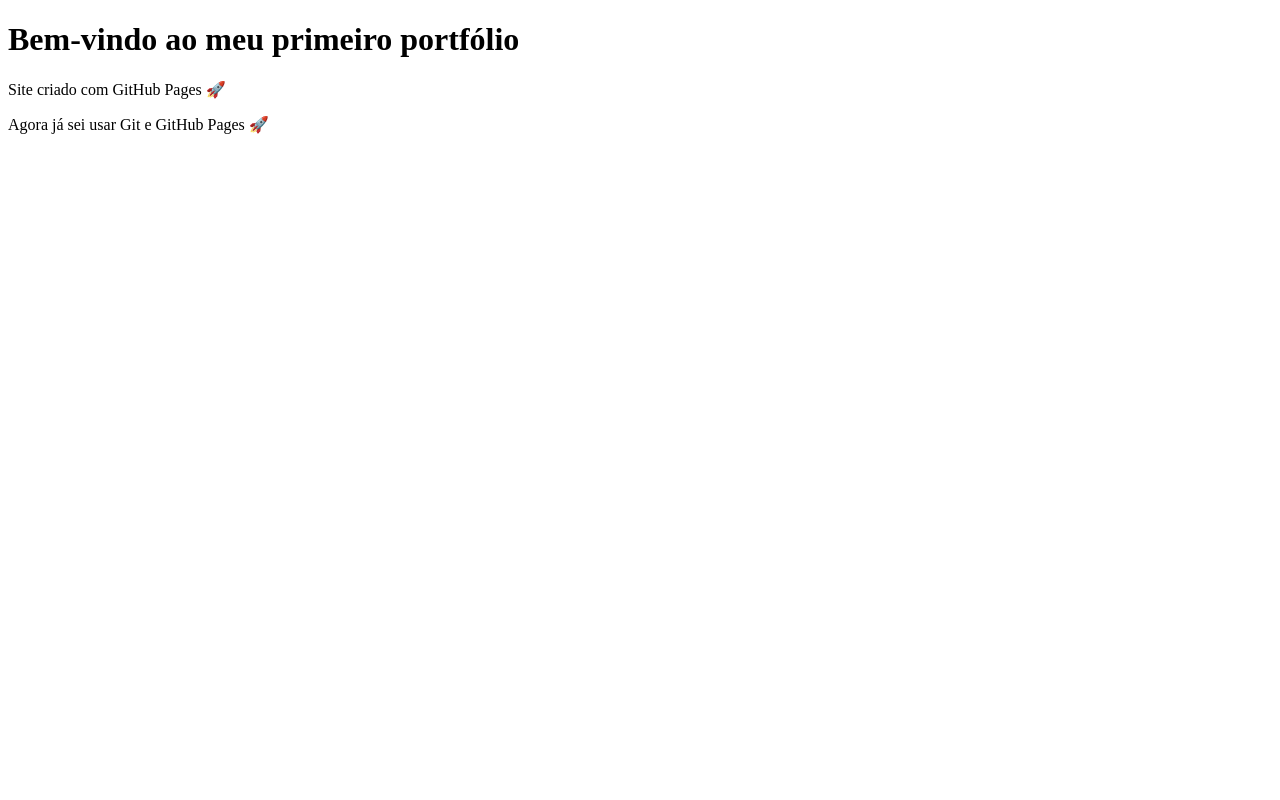
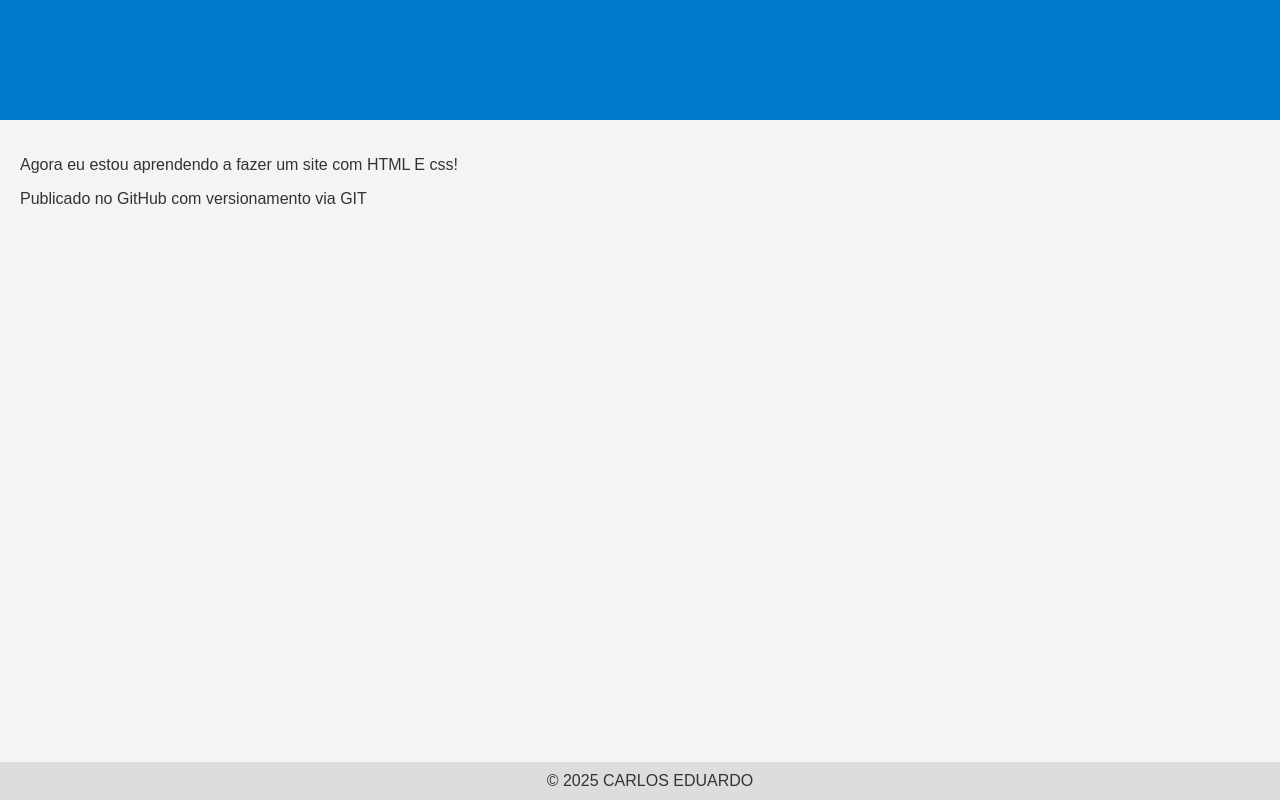
Before and after one commit to Eduprogrammer/meu-portifolio, a plain HTML site: page index.html in a window 1280 px wide. Drawn offline with Linux system fonts and the light colour scheme.

Commit message:
Site em HTML e CSS

```diff
--- a/index.html
+++ b/index.html
@@ -3,10 +3,22 @@
 <head>
     <meta charset='UTF-8'>
     <title>Meu Portfólio</title>
+    <link rel="stylesheet" href="style.css">
 </head>
 <body>
-    <h1>Bem-vindo ao meu primeiro portfólio</h1>
-    <p>Site criado com GitHub Pages 🚀</p>
-    <p>Agora já sei usar Git e GitHub Pages 🚀</p>
+
+    <header>
+        <h1>Bem-vindo ao meu portfólio personalizado</h1>
+    </header>
+
+    <main>
+        <p>Agora eu estou aprendendo a fazer um site com HTML E css!</p>
+        <p>Publicado no GitHub com versionamento via GIT</p>
+    </main>
+
+    <footer>
+        &copy; 2025 CARLOS EDUARDO
+    </footer>
+
 </body>
 </html>
--- /dev/null
+++ b/style.css
@@ -0,0 +1,31 @@
+body {
+  font-family: Arial, sans-serif;
+  background-color: #f4f4f4;
+  color: #333;
+  margin: 0;
+  padding: 0;
+}
+
+header {
+  background-color: #007acc;
+  color: white;
+  padding: 20px;
+  text-align: center;
+}
+
+main {
+  padding: 20px;
+}
+
+h1 {
+  color: #007acc;
+}
+
+footer {
+  background-color: #ddd;
+  padding: 10px;
+  text-align: center;
+  position: fixed;
+  bottom: 0;
+  width: 100%;
+}
```
